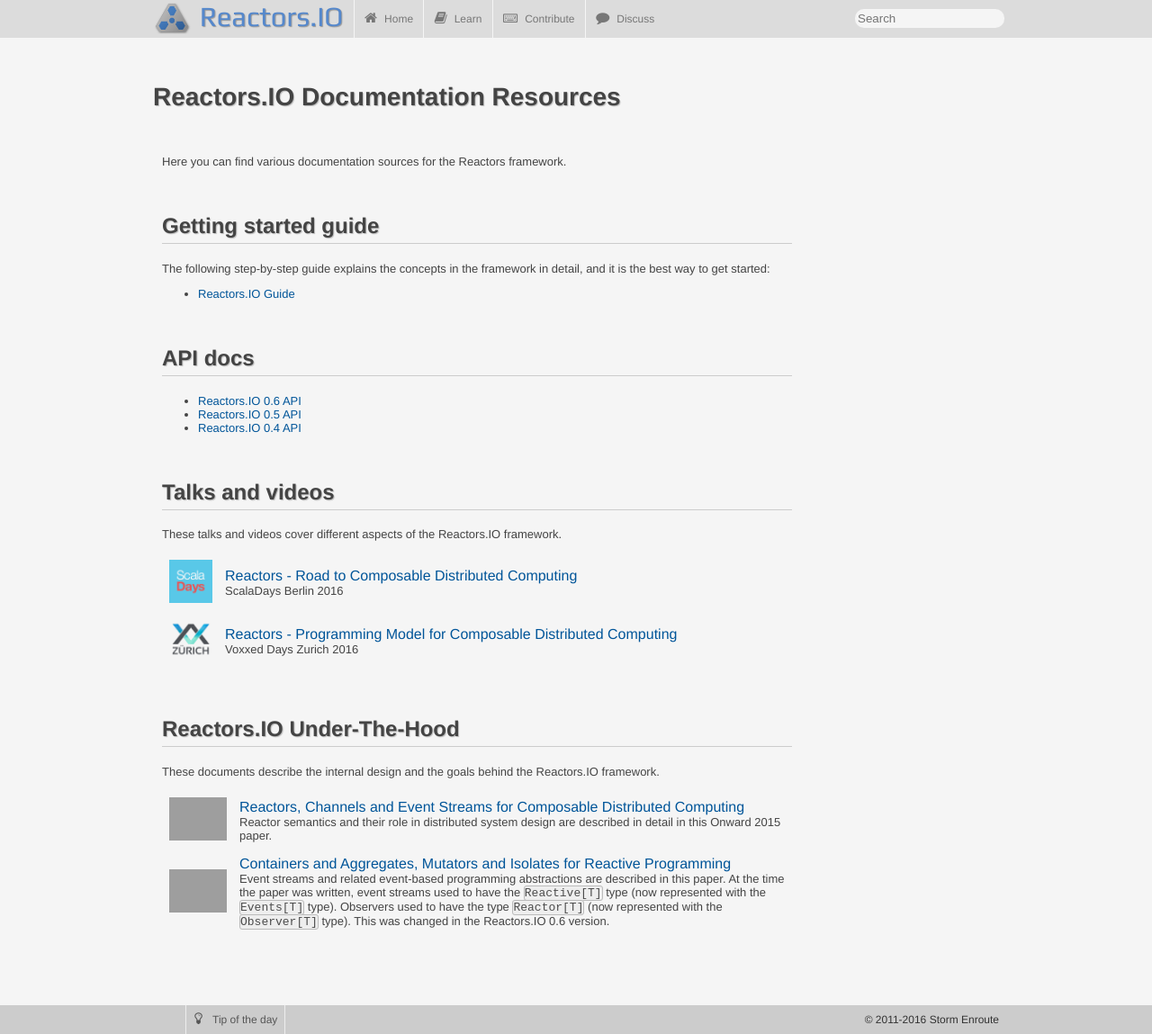
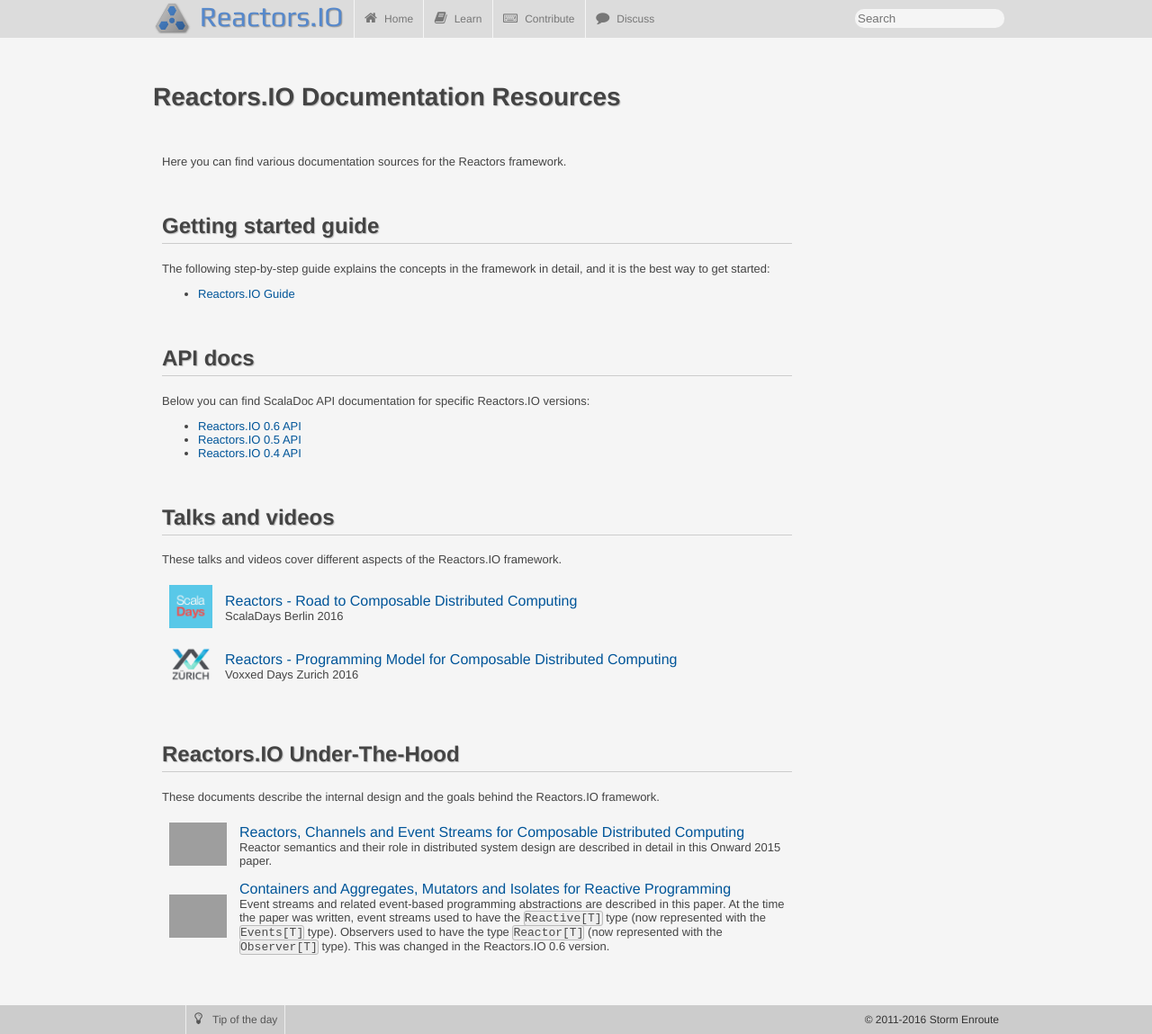
Before and after one commit to reactors-io/reactors-io.github.io, a Jekyll site: the page built from learn.md, in a window 1280 px wide. Shown: the whole page at 90% size. Built offline with Jekyll 4.4.1, drawn with Linux system fonts in a browser that asks for light colours; grey boxes are pictures that could not be loaded.

Commit message:
Add a line of explanation.

```diff
--- a/learn.md
+++ b/learn.md
@@ -20,6 +20,8 @@
 
 
 ## API docs
+
+Below you can find ScalaDoc API documentation for specific Reactors.IO versions:
 
 - [Reactors.IO 0.6 API](http://storm-enroute.com/apidocs/reactors/0.6/api)
 - [Reactors.IO 0.5 API](http://storm-enroute.com/apidocs/reactive-collections/0.5/api)
```
